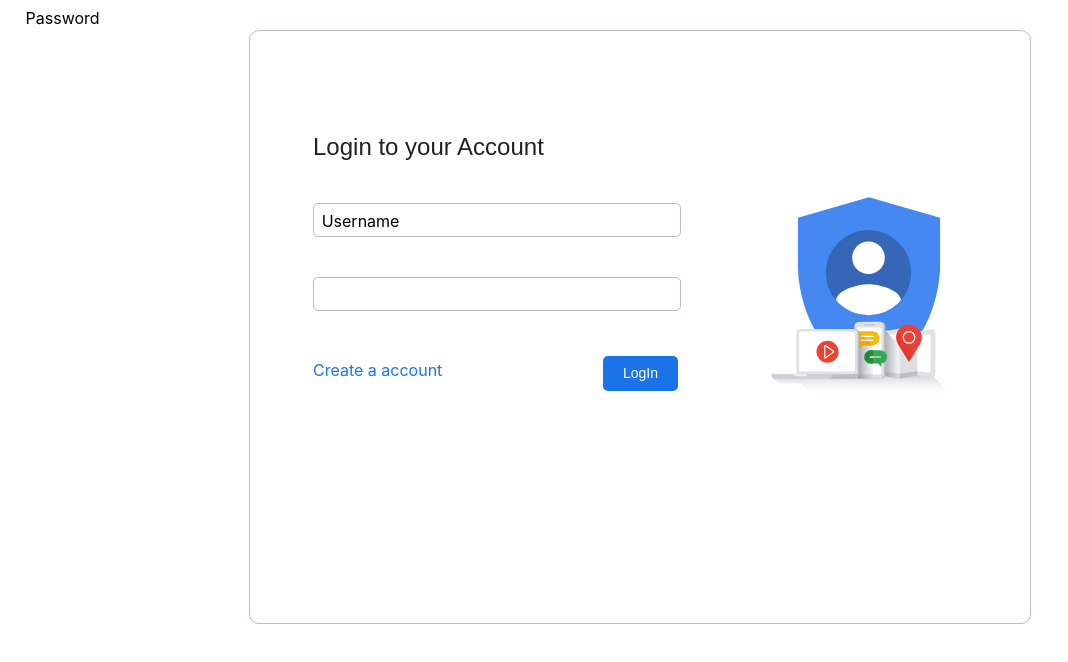
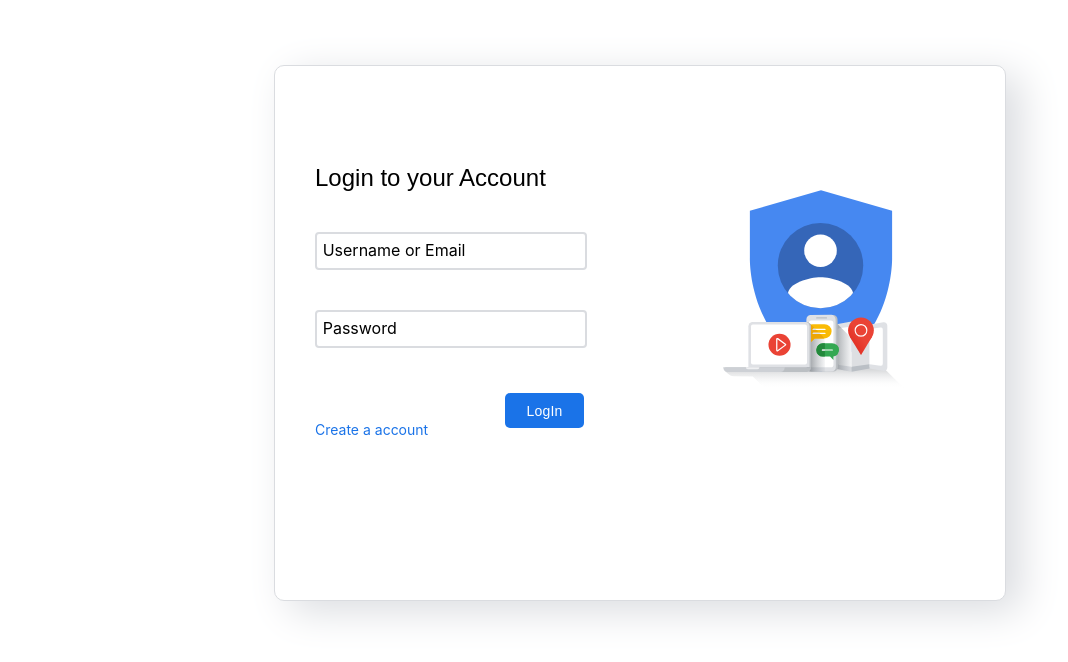
Before and after one commit to Shreyaswrp/TodoApp, a React (Create React App) app: page / in a window 1280 px wide. Shown: the top 662 px of the page, without its empty margins (0-1068 px from the left). Built offline with nearby package versions, Linux system fonts and the light colour scheme.

Commit message:
improved naming convention

```diff
--- a/src/Components/ListItems.css
+++ b/src/Components/ListItems.css
@@ -6,14 +6,10 @@ input[type='checkbox']:checked+.list-input
 .edit-icons{
     color:green;
     margin-left: 15px;
+    cursor: pointer;
 }
 
 .delete-icons{
     margin-left: 18px;
+    cursor: pointer;
 }
-
-/* .empty-message{
-    text-align: center;
-    position: absolute;
-    top:10px;
-} */
--- a/src/Components/ToDo.css
+++ b/src/Components/ToDo.css
@@ -16,7 +16,7 @@
     border-radius: 15px;
   }
 
-  .heading{
+  .ToDo-heading{
     color: white;
     background: transparent;
     background-color: #8566aa;
@@ -24,7 +24,7 @@
     margin-bottom: 10px;
   }
 
-  .input{
+  .ToDo-input{
     text-align: center;
     height: 30px;
     top:10px;
@@ -37,8 +37,7 @@
     border-bottom: 2px solid #8566aa;
   }
 
-
-  .button {
+  .ToDo-button {
     min-height: 40px;
     width: 40px;
     border-radius: 50%;
@@ -56,3 +55,17 @@
    margin-left: -40px;
    font-family: Verdana, Geneva, Tahoma, sans-serif;
   }
+
+  .logout-button {
+    background-color: #1a73e8;
+    position: absolute;
+    color: white;
+    top: 500px;
+    left: 610px;
+    cursor: pointer;
+    height: 35px;
+    border: none;
+    font-size: 20px;
+    border-radius: 3px;
+    margin-left:-40px;
+  }
--- a/src/Components/ToDo.js
+++ b/src/Components/ToDo.js
@@ -22,8 +22,8 @@ class ToDo extends React.Component {
         key:''
       }
     }
-    this.addItems = this.addItems.bind(this);
   }
+
    addItems(e){
      e.preventDefault();
      const newItem = this.state.currentItem;
@@ -95,19 +95,24 @@ class ToDo extends React.Component {
     this.setState({Isedited:!this.state.Isedited})
   }
 
+  logoutHandler = () => {
+    return this.props.history.push("/");
+  };
+
  render(){
   return (
     <div className="main_div">
       <div className="center_div">
       <br/>
-      <span className='heading'> ToDo List</span>
+      <span className='ToDo-heading'> ToDo List</span>
       <br/>
         <form onSubmit={this.addItems.bind(this)}>
-          <input className='input' type="text" placeholder="Enter task" value= {this.state.currentItem.text} onChange={this.handleInput.bind(this)}></input>
-          <button className='button' type="submit">+</button>
+          <input className='ToDo-input' type="text" placeholder="Enter task" value= {this.state.currentItem.text} onChange={this.handleInput.bind(this)}></input>
+          <button className='ToDo-button' type="submit">+</button>
           <div className="error-message">{this.state.errmsg}</div>
 <ListItems items={this.state.items} deleteItems={this.deleteItems.bind(this)} setUpdate={this.setUpdate.bind(this)} edit={this.handleEdit}/>
          </form>
+         <button class="logout-button" onClick={this.logoutHandler}>Logout</button>
       </div>
     </div>
   );
--- a/src/Pages/Login/Loginpage.css
+++ b/src/Pages/Login/Loginpage.css
@@ -1,107 +1,117 @@
-.main-div {
-    margin-top: 30px;
-    border-radius: 10px;
+.main-container {
+  margin-top: 65px;
   display: flex;
   justify-content: center;
-    min-height: 250px;
-    width: 700px;
+  background-color: rgb(255, 255, 255);
+  width: 650px;
+  height: 450px;
   margin-left: auto;
   margin-right: auto;
-    padding: 40px;
-    border: 1px solid #b2bec3;
+  padding: 48px 40px 36px;
+  border: 1px solid #dadce0;
+  border-radius: 10px;
+  box-shadow: 15px 10px 40px #dadce0;
 }
 
-  .center-div {
-    margin-top: 60px;
+.userLogin-Form {
+  margin-top: 50px;
   height: 307px;
   width: 434px;
+  flex-direction: column;
 }
 
-  .form-heading {
+.form-heading{
     font-family: sans-serif;
+    display: block;
     text-align: left;
+    font-size: 24px;
     font-family: 'Google Sans','Noto Sans Myanmar UI',arial,sans-serif;
-    font-size: 24px;
     font-weight: 400;
-    line-height: 1.3333;
-    color: #202124;
   }
 
-  .form-input{
+.username-Wrapper,
+.password-Wrapper {
+  position: relative;
+}
+
+.username-input,
+.password-input {
+  font-size: 14px;
   height: 20px;
-    padding: 6px 8px;
+  padding: 7px 9px;
+  direction: ltr;
+  width: 250px;
   text-align: left;
-    width: 350px;
-    border: 1px solid #b2bec3;
-    border-radius: 5px;
+  border: 2px solid #dadce0;
+  border-radius: 4px;
+  color: #202124;
   display: block;
   line-height: 24px;
   margin: 40px 0 0 0;
-    font-size: 14px;
+}
+
+.username-text,
+.password-text {
+  position: absolute;
+  top: 8px;
+  left: 2%;
+  pointer-events: none;
+  transition: 0.4s;
+}
+
+.username-input:focus + .username-text,
+.username-input:not(:placeholder-shown) + .username-text {
+  transform: translateY(-100%);
+  background: white;
+  font-size: 12px;
+}
+
+.password-input:focus + .password-text,
+.password-input:not(:placeholder-shown) + .password-text {
+  transform: translateY(-100%);
+  background: white;
+  font-size: 12px;
 }
 
 .errorMsg {
   color: crimson;
 }
 
-  .submitbutton {
-    width: 75px;
-    height: 35px;
-    margin-top: 45px;
-    margin-left: 290px;
+.submit-Button {
+  display: block;
   border-radius: 5px;
   border: none;
   color: white;
+  width: 79px;
+  height: 35px;
   cursor: pointer;
   text-align: center;
-    display: block;
+  letter-spacing: 0.15px;
+  line-height: 20px;
+  text-decoration: none solid rgb(255, 255, 255);
   font-size: 14px;
   background-color: #1a73e8;
+  margin-top: 45px;
+  margin-left: 190px;
 }
 
-  .create-new-account-link {
-    font-size: 16px;
+.create-new-account-link{
+  position: absolute;
+  top: 340px;
+  font-size: 14px;
   line-height: 20px;
   color: #1a73e8;
+  margin-top: 80px;
   cursor: pointer;
-    position: absolute;
-    top:360px;
 }
 
-  .Google-logo {
+.Image-Container {
   height: 512px;
-    width: 220px;
+  width: 300px;
 }
 
-  .account-image {
+.account-Image {
   height: 244px;
   width: 244px;
-    margin-top: 95px;
+  margin-top: 45px;
 }
-
-.username-div{
-    position: relative;
-}
-
-.form-input:focus + .username-text,
-.form-input:not(:placeholder-shown) + .username-text {
-  transform: translateY(-100%);
-  background: white;
-  font-size: 12px;
-}
-
-.form-input:focus + .password-text,
-.form-input:not(:placeholder-shown) + .username-text {
-  transform: translateY(-100%);
-  background: white;
-  font-size: 12px;
-}
-
-
-.username-text,.password-text {
-    position: absolute;
-    top: 8px;
-    left: 2%;
-    pointer-events: none;
-    transition: 0.4s;
-}
--- a/src/Pages/Login/Loginpage.js
+++ b/src/Pages/Login/Loginpage.js
@@ -17,22 +17,21 @@ class Loginpage extends React.Component {
   SubmitHandler = (e) => {
     e.preventDefault();
     const regUsername = /^(([^<>()\[\]\\.,;:\s@"]+(\.[^<>()\[\]\\.,;:\s@"]+)*)|(".+"))@((\[[0-9]{1,3}\.[0-9]{1,3}\.[0-9]{1,3}\.[0-9]{1,3}])|(([a-zA-Z\-0-9]+\.)+[a-zA-Z]{2,}))$/;
-    if(this.state.username == "" || this.state.password == "") {
+    if (this.state.username === "" || this.state.password === "") {
       this.setState({
          usernameErrorMessage: "Username cannot be empty",
         passwordErrorMessage: "Password cannot be empty",
       });
-    } else if (!regUsername.test(this.state.username) || this.state.password.length < 6
-    ) {
+    } else if (!regUsername.test(this.state.username) || this.state.password.length < 6) {
       this.setState({
          usernameErrorMessage: "Please Enter a valid Username",
          passwordErrorMessage: "Use 6 characters or more for your password",
       });
     } else {
-        this.loginHandler()
+      this.loginHandler();
       this.setState({
          usernameErrorMessage: "",
-        passwordErrorMessage: "",
+        passwordErrMsg: "",
       });
     }
   };
@@ -55,38 +54,39 @@ class Loginpage extends React.Component {
       user_email: this.state.username,
       password: this.state.password,
     };
-    try {
-      const resp = await axios.post("http://api.ganies.com/login", user);
-      console.log(resp);
-      if (resp.status && resp.status === 200) {
-          return this.props.history.push("/ToDo")
-        localStorage.setItem("auth", resp.data.auth_token);
+    const resp = axios
+      .post("http://api.ganies.com/login", user)
+      .then((res) => {
+        console.log(res.data);
+        if (res.status === 200) {
+          return this.props.history.push("/Todo");
         } else {
-        console.log(resp.status);
+          console.log(res.error);
         }
-    } catch (err) {
-      console.log(err);
-    }
+      })
+      .catch((err) => {
+        console.log(err.response);
+      });
   };
 
   render() {
     return (
-      <div className="main-div">
-        <form onSubmit={this.SubmitHandler} className="center-div">
-          <span className="form-heading"> Login to your Account </span>
-          <div className="username-div">
-          <input type="text" className="form-input" placeholder=' ' autoComplete="off"
+      <div className="main-container">
+        <form className="userLogin-Form" onSubmit={this.SubmitHandler} autoComplete="off">
+          <header className="form-heading">Login to your Account</header>
+          <div className="username-Wrapper">
+            <input className="username-input" placeholder=" "
               name="username"
               value={this.state.username}
               onChange={this.handleInput}
               onClick={this.errMsgHandler}/>
-            <label className="username-text">Username</label>
+            <label className="username-text">Username or Email</label>
           </div>
           <span className="errorMsg">{this.state.usernameErrorMessage}</span>
 
-          <div className="password-div">
-          <input className="form-input" placeholder=' ' autoComplete="off"
-            type={this.state.passwordtype ? "text" : "password"}
+          <div className="password-Wrapper">
+            <input className="password-input" placeholder=" "
+              type={this.state.passwordtype ? "password" : "password"}
               name="password"
               value={this.state.password}
               onChange={this.handleInput}
@@ -95,11 +95,11 @@ class Loginpage extends React.Component {
           </div>
           <span className="errorMsg">{this.state.passwordErrorMessage}</span>
 
-          <button className="submitbutton">LogIn</button>
-          <span className="create-new-account-link"> Create a account</span>
+          <button className="submit-Button" type="submit">LogIn</button>
+          <a className="create-new-account-link"> Create a account</a>
         </form>
-        <div className="Google-logo">
-          <img className="account-image" src={account}></img>
+        <div className="Image-Container ">
+          <img className="account-Image" src={account}></img>
         </div>
       </div>
     );
```
Also changed, not shown: 1 other file (tests, documents, lock files or other folders). Lines whose indentation alone changed are shown as unchanged.
